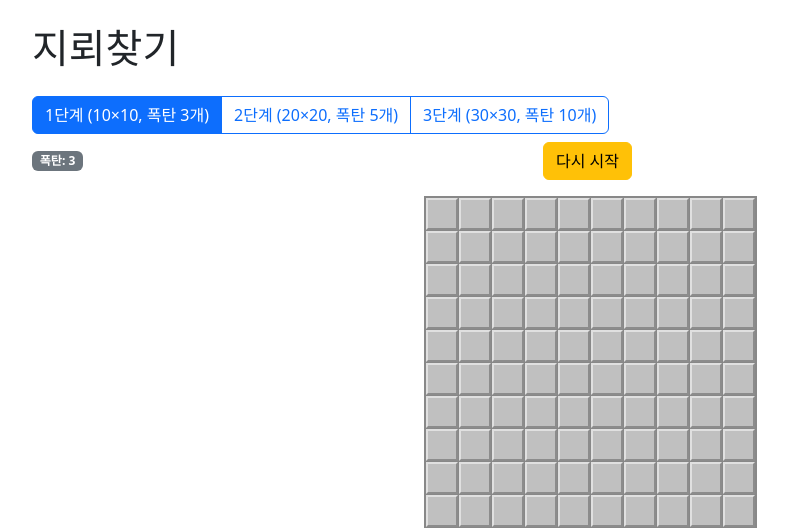
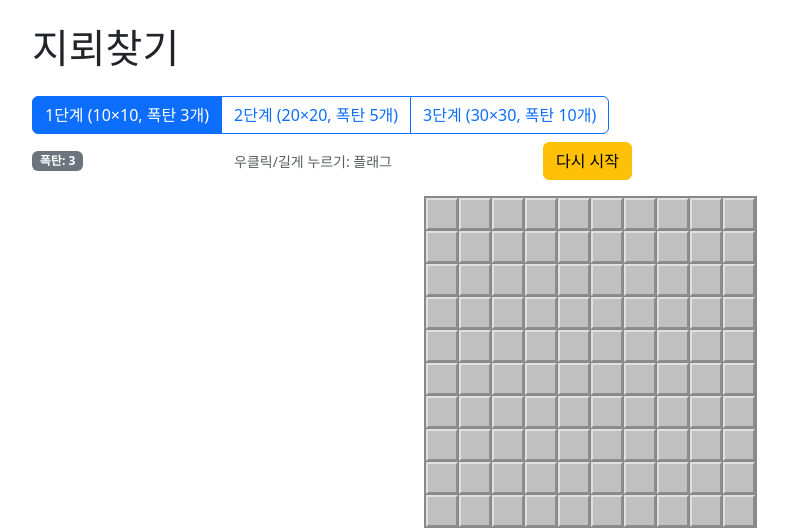
Before and after one commit to shhan1324/TestSvr, a Flask app: page /minesweeper in a window 1280 px wide. Shown: the top 528 px of the page, without its empty margins (50-838 px from the left). Run offline with Flask 3, Linux system fonts and the light colour scheme.

Commit message:
Update minesweeper.html

```diff
--- a/templates/minesweeper.html
+++ b/templates/minesweeper.html
@@ -20,8 +20,10 @@
       </div>
       <div class="status-bar d-flex justify-content-between align-items-center flex-wrap gap-2">
         <span id="bombCount" class="badge bg-secondary">폭탄: 0</span>
+        <span class="text-muted small d-none d-md-inline">우클릭/길게 누르기: 플래그</span>
         <button type="button" id="restartBtn" class="btn btn-warning">다시 시작</button>
       </div>
+      <p class="text-muted small d-md-none mb-0">탭: 열기 / 길게 누르기: 플래그</p>
     </div>
 
     <div class="minesweeper-wrapper">
```
